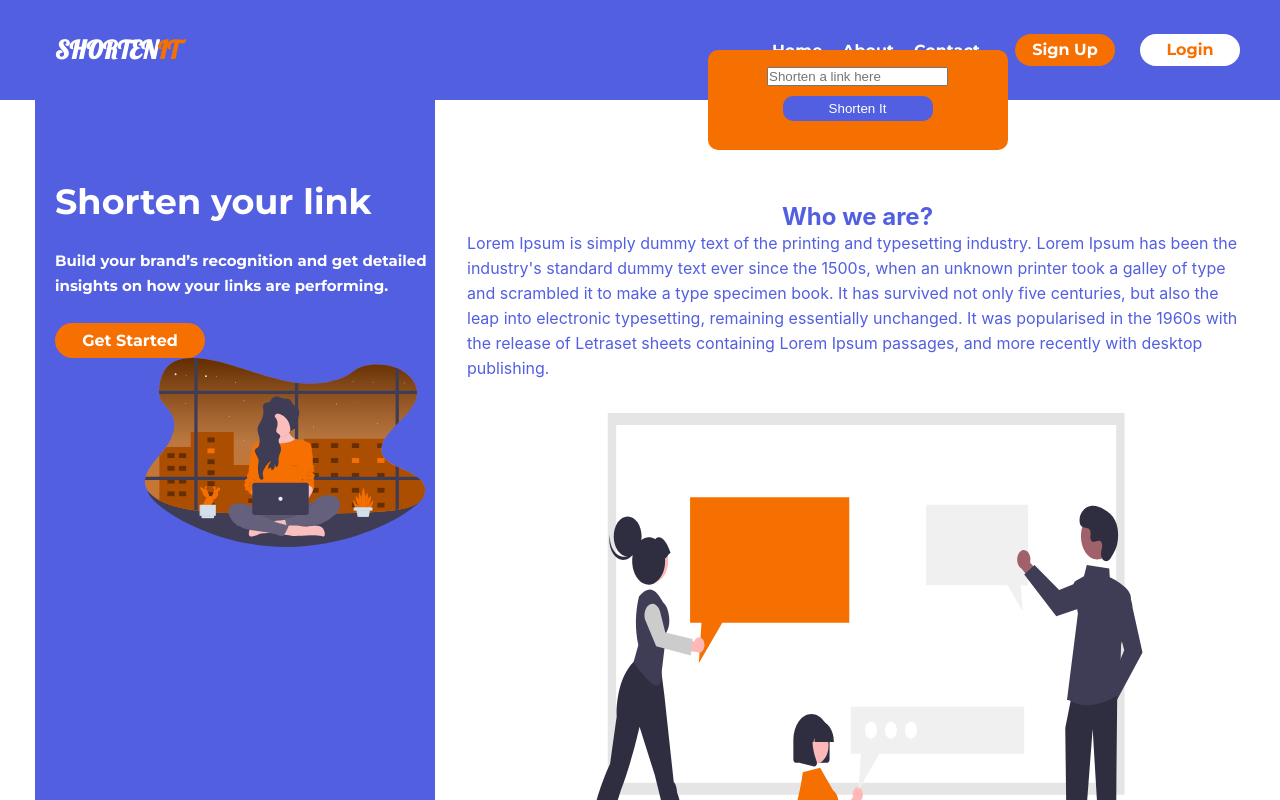
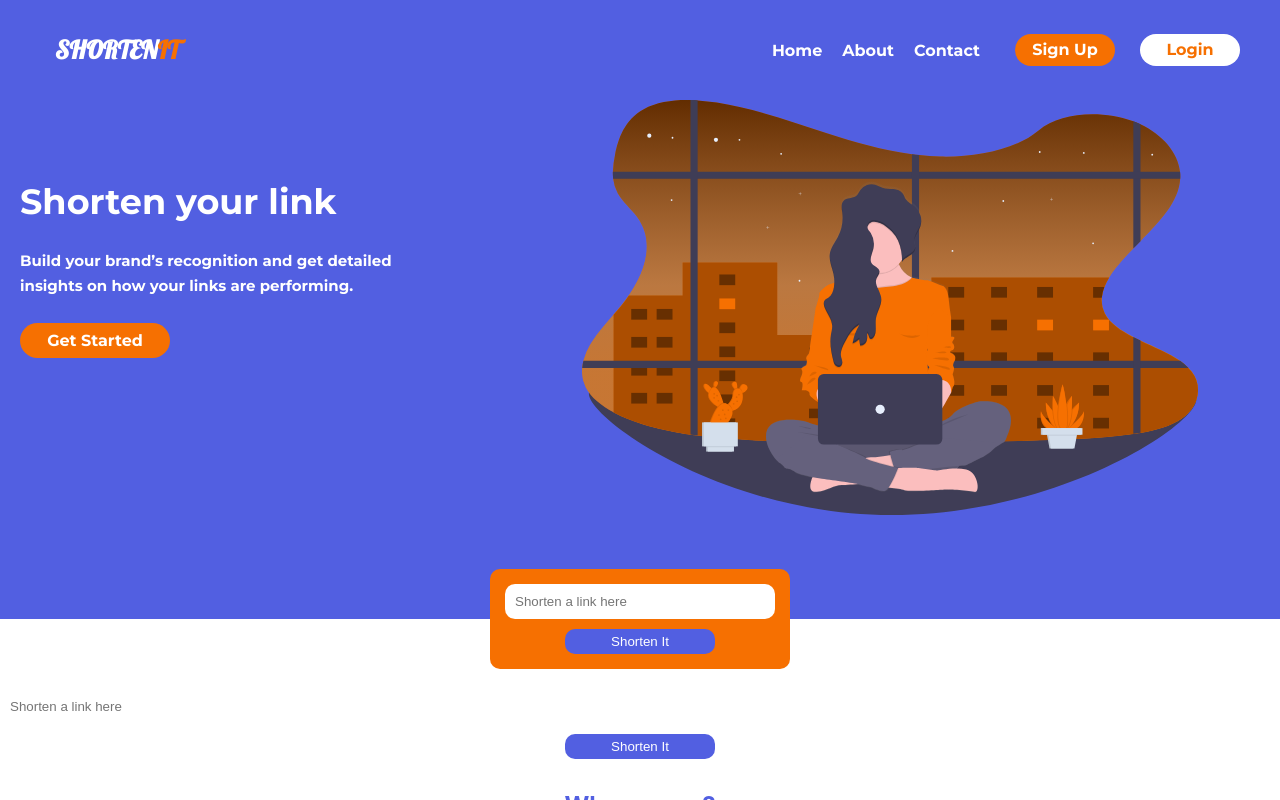
Before and after one commit to jasmineblinks/shortenit, a React (Create React App) app: page / in a window 1280 px wide. Shown: the top 800 px of the page. Built offline with nearby package versions, Linux system fonts and the light colour scheme.

Commit message:
style:updated the app component

```diff
--- a/src/App.css
+++ b/src/App.css
@@ -3,8 +3,8 @@
 }
 .firstContainer {
   background-color: #525fe1;
-  position: relative;
-  z-index: 2;
+  /* position: relative;
+  z-index: 2; */
 }
 
 .App-logo {
@@ -49,6 +49,12 @@
   color: #ffffff;
   margin-left: 20px;
   width: 150px;
+}
+input {
+  width: 100%;
+  border-radius: 10px;
+  border: none;
+  padding: 10px;
 }
 .shorten {
   margin-top: -50px;
@@ -98,10 +104,10 @@
   bottom: 20px;
 }
 @media screen and (min-width: 700px) {
-  .container {
+  .firstContainer {
     display: flex;
     justify-content: space-between;
-    margin-left: 35px;
+    /* margin-left: 35px; */
   }
   .getStartedMob {
     display: none;
@@ -149,7 +155,33 @@
     margin-right: -100px;
     width: 70%;
     pointer-events: none;
-    bottom: 20px;
+    margin-bottom: 100px;
+  }
+  shortendesktop {
+    /* margin-top: -50px; */
+    /* margin-left: auto;
+    margin-right: auto; */
+    background-color: #f67001;
+    width: 100%;
+    height: 100px;
+    margin-bottom: -100px;
+    border-radius: 10px;
+    padding: 15px;
+    bottom: 0;
+    position: absolute;
+    z-index: 10;
+  }
+  .btnShort {
+    background-color: #525fe1;
+    padding: 5px;
+    color: #ffffff;
+    border-radius: 10px;
+    border: none;
+    width: 150px;
+    margin-top: 10px;
+    /* margin-left: auto;
+  margin-right: auto; */
+    display: block;
   }
 }
 /* @media (prefers-reduced-motion: no-preference) {
--- a/src/App.js
+++ b/src/App.js
@@ -25,6 +25,11 @@ function App() {
             <input placeholder="Shorten a link here" /> <br />
             <button className="btnShort">Shorten It</button>
           </section>
+
+          <section className="shortendesktop">
+            <input placeholder="Shorten a link here" />
+            <button className="btnShort">Shorten It</button>
+          </section>
           <section className="secondText">
             <h2>Who we are?</h2>
             <p>
```
